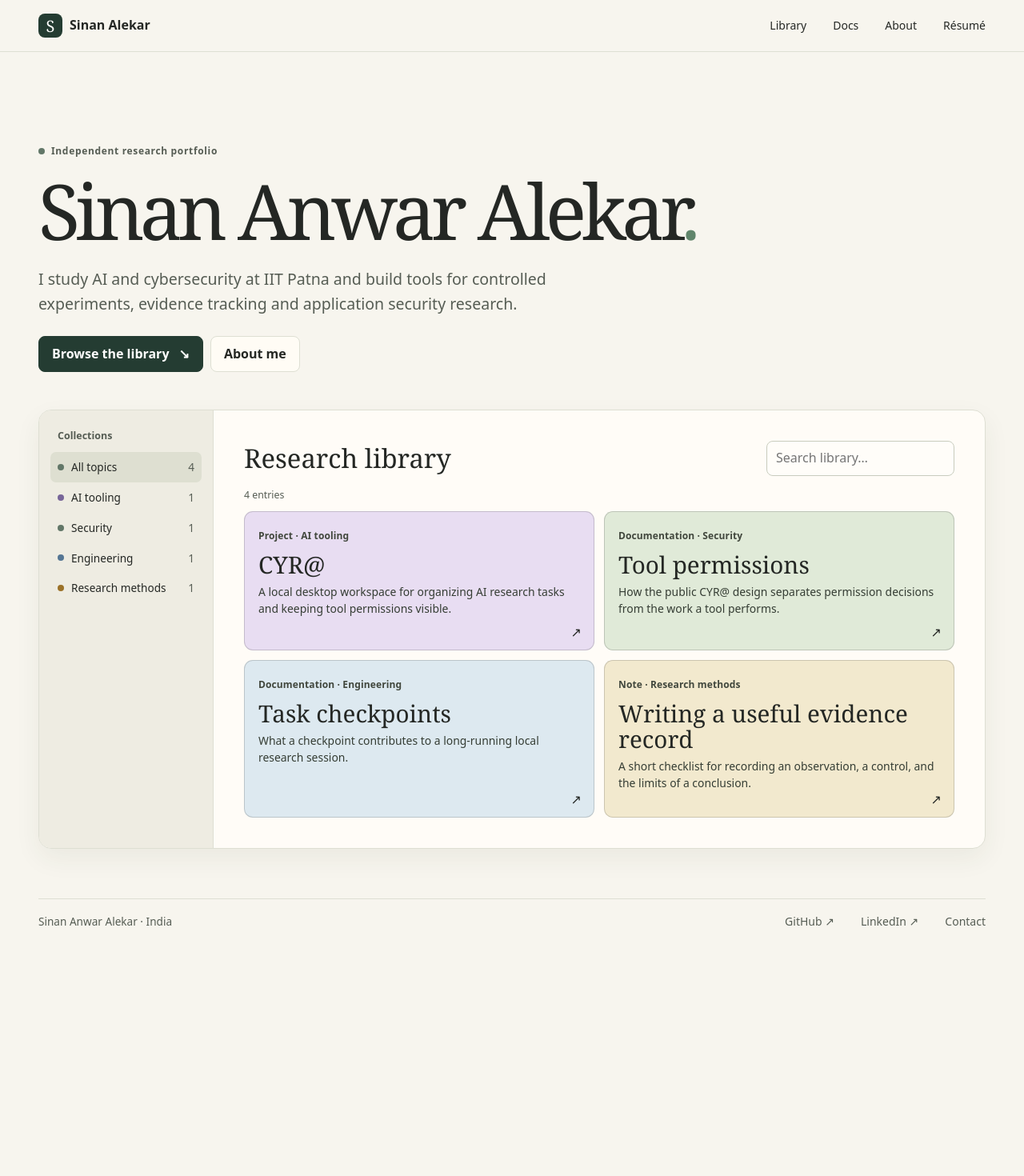
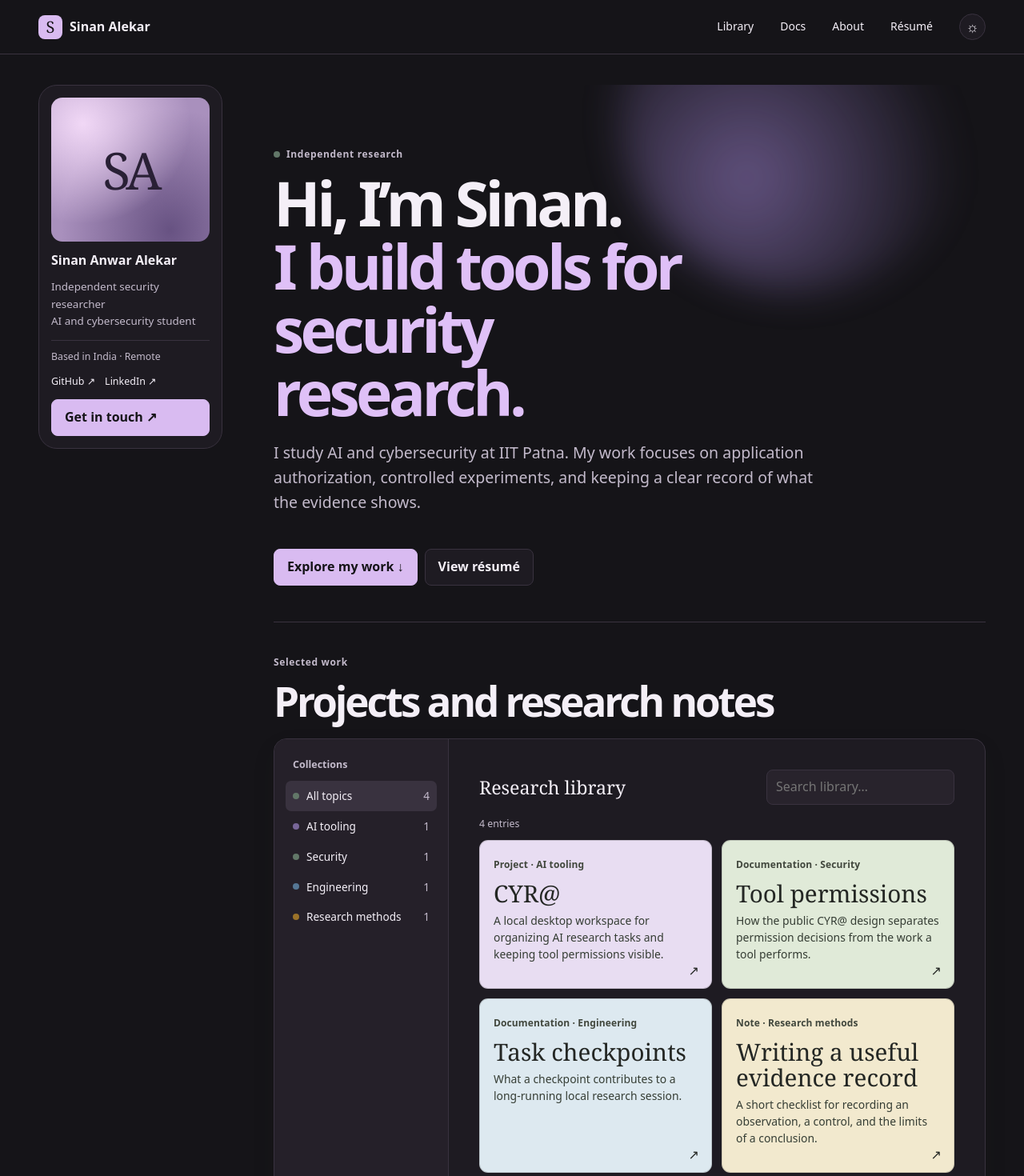
Before and after one commit to sinanalekar/sinan-portfolio, a Next.js app: page / in a window 1280 px wide. Shown: the top 1470 px of the page at 80% size. Before the commit the page ends 1180 px from the top, so only its background shows below. Built offline with nearby package versions, Linux system fonts and the light colour scheme; no server answers.

Commit message:
Add studio-inspired portfolio homepage and theme switcher (#4)

```diff
--- a/app/globals.css
+++ b/app/globals.css
@@ -65,3 +65,45 @@ input,textarea,select{width:100%;min-width:0;border:1px solid #c8ccbe;background
 @media(max-width:720px){.shell{width:calc(100% - 32px)}.catalog{display:block}.shelf{border-right:0;border-bottom:1px solid var(--line);display:flex;flex-wrap:wrap;gap:4px}.shelf h2{width:100%}.shelf button{width:auto}.count{margin-left:2px}}
 @media(max-width:450px){.top-inner,.footer{align-items:flex-start;flex-direction:column;gap:8px}.cards,.form-row{grid-template-columns:1fr}.intro{padding-top:45px}.catalog-bar input{width:100%}}
 @media(prefers-reduced-motion:reduce){*,*::before,*::after{animation:none!important;transition:none!important}}
+
+/* The studio layout keeps the profile in view while the work scrolls. */
+:root{--surface:#fffdf8;--shelf:#edeae1;--accent:#694e97;--hero-orb:#b7a1ec;--field:#fffdf9}
+html{scroll-behavior:smooth}
+html:not([data-theme=light]){color-scheme:dark;--paper:#151418;--ink:#f4eff7;--muted:#c3bacb;--line:#39323f;--green:#d9bbf1;--surface:#1e1b22;--shelf:#252029;--accent:#dfc0f7;--hero-orb:#8770b1;--field:#28232c}
+.top{position:sticky;top:0;z-index:3;background:var(--paper)}
+.top nav{align-items:center}
+.theme-toggle{display:grid;place-items:center;width:33px;height:33px;border-radius:50%;border:1px solid var(--line);background:var(--surface);color:var(--ink);font-size:1.1rem}
+.studio{display:grid;grid-template-columns:230px minmax(0,1fr);gap:clamp(22px,5vw,76px);padding-block:38px 54px}
+.profile-panel{align-self:start;position:sticky;top:104px;border:1px solid var(--line);background:var(--surface);border-radius:23px;padding:15px;display:grid;gap:12px}
+.profile-panel h2{font:650 1rem var(--sans)}
+.profile-panel p{margin:0;font-size:.84rem;color:var(--muted)}
+.profile-art{aspect-ratio:1.1;border-radius:14px;display:grid;place-items:center;overflow:hidden;background:radial-gradient(ellipse at 20% 18%,#f1d8f6,transparent 60%),radial-gradient(ellipse at 75% 92%,#675282,transparent 65%),#a990bd;color:#292035}
+.profile-art span{font:500 clamp(2rem,5vw,4rem) var(--serif);letter-spacing:-.07em}
+.profile-location{padding-top:10px;border-top:1px solid var(--line);font-size:.77rem;color:var(--muted)}
+.profile-links{display:flex;gap:12px;font-size:.78rem}.profile-links a:hover{text-decoration:underline}
+.studio-hero{min-height:490px;display:flex;flex-direction:column;align-items:flex-start;justify-content:center;position:relative;isolation:isolate;overflow:hidden;padding:65px 0 45px}
+.studio-hero h1,.studio-section>h2{font-family:var(--sans);font-weight:550;letter-spacing:-.06em}
+.studio-hero h1{font-size:clamp(2.65rem,6vw,5.55rem);max-width:12ch;line-height:1.03}
+.studio-hero h1 span{color:var(--accent)}
+.studio-orb{position:absolute;z-index:-1;right:1%;top:-29%;width:min(43vw,430px);aspect-ratio:1;border-radius:50%;background:radial-gradient(circle at 36% 68%,var(--hero-orb),transparent 64%);filter:blur(23px);opacity:.68;animation:float-orb 12s ease-in-out infinite alternate}
+@keyframes float-orb{to{transform:translate(-25px,32px) scale(1.08)}}
+.studio-hero .eyebrow,.studio-hero h1,.studio-hero .lede,.studio-hero .actions{animation:arrive 560ms ease backwards}
+.studio-hero h1{animation-delay:80ms}.studio-hero .lede{animation-delay:150ms}.studio-hero .actions{animation-delay:210ms}
+.studio-section{padding:28px 0 37px;border-top:1px solid var(--line);scroll-margin-top:86px}
+.studio-section>h2{font-size:clamp(1.9rem,4vw,3.2rem);margin-bottom:19px}
+.studio-section .catalog{margin:0}.studio-section .catalog-bar h2{font-size:1.45rem}
+.timeline{display:grid;grid-template-columns:repeat(2,minmax(0,1fr));gap:1px;background:var(--line);border:1px solid var(--line);border-radius:13px;overflow:hidden}
+.timeline>div{background:var(--surface);padding:17px}.timeline p,.studio-contact p{color:var(--muted);margin:5px 0}
+.tool-grid{list-style:none;padding:0;display:flex;flex-wrap:wrap;gap:8px}
+.tool-grid li{padding:8px 16px;border:1px solid var(--line);border-radius:8px;background:var(--surface)}
+.studio-contact .button{margin-top:15px}
+.catalog,.button{background:var(--surface)}.shelf{background:var(--shelf)}
+input,textarea,select{background:var(--field);border-color:var(--line)}
+.card{color:#242724}.card:focus-visible{outline-offset:-4px}
+.shelf button[aria-pressed=true],.shelf button:hover{background:var(--line)}
+.primary,.brand span{background:var(--green);border-color:var(--green);color:var(--paper)}
+.primary:hover{background:var(--green);filter:brightness(.92)}
+@media(max-width:900px){.studio .catalog{display:block}.studio .shelf{border-right:0;border-bottom:1px solid var(--line);display:flex;flex-wrap:wrap;gap:4px}.studio .shelf h2{width:100%}.studio .shelf button{width:auto}}
+@media(max-width:720px){.studio{display:flex;flex-direction:column;gap:8px;padding-top:20px}.profile-panel{position:static;grid-template-columns:52px 1fr;column-gap:12px;row-gap:3px;width:100%;align-items:center}.profile-art{grid-row:span 2;aspect-ratio:1}.profile-art span{font-size:1.35rem}.profile-panel .profile-location,.profile-panel .profile-links,.profile-panel>.button{display:none}.studio-hero{min-height:0;padding:45px 0}.studio-orb{width:230px;top:-24%}}
+@media(max-width:450px){.timeline{grid-template-columns:1fr}.top nav{width:100%;justify-content:space-between;gap:8px}}
+@media(prefers-reduced-motion:reduce){html{scroll-behavior:auto}}
--- a/app/layout.tsx
+++ b/app/layout.tsx
@@ -2,6 +2,7 @@ import type { Metadata } from "next";
 import Link from "next/link";
 import "./globals.css";
 import { links } from "./data";
+import Theme from "./theme";
 
 export const metadata: Metadata = {
   metadataBase: new URL(process.env.NEXT_PUBLIC_SITE_URL || "https://sinan-alekar.vercel.app"),
@@ -12,14 +13,15 @@ export const metadata: Metadata = {
 
 export default function RootLayout({ children }: { children: React.ReactNode }) {
   return (
-    <html lang="en">
+    <html lang="en" suppressHydrationWarning>
+      <head><script dangerouslySetInnerHTML={{ __html: "try{document.documentElement.dataset.theme=localStorage.getItem('portfolio-theme')||'dark'}catch{}" }} /></head>
       <body>
         <a className="skip" href="#main">Skip to content</a>
         <header className="top"><div className="shell top-inner">
           <Link className="brand" href="/"><span aria-hidden="true">S</span> Sinan Alekar</Link>
           <nav aria-label="Primary">
             <Link href="/library">Library</Link><Link href="/docs">Docs</Link>
-            <Link href="/about">About</Link><Link href="/resume">Résumé</Link>
+            <Link href="/about">About</Link><Link href="/resume">Résumé</Link><Theme />
           </nav>
         </div></header>
         <main id="main" className="shell">{children}</main>
--- a/app/page.tsx
+++ b/app/page.tsx
@@ -1,14 +1,48 @@
 import Link from "next/link";
 import Catalog from "./catalog";
+import { links } from "./data";
+
+const tools = ["Python", "TypeScript", "React", "FastAPI", "PostgreSQL", "Git", "Docker"];
 
 export default function Home() {
-  return <>
-    <section className="intro">
-      <p className="eyebrow"><span className="dot" /> Independent research portfolio</p>
-      <h1>Sinan Anwar Alekar<span>.</span></h1>
-      <p className="lede">I study AI and cybersecurity at IIT Patna and build tools for controlled experiments, evidence tracking and application security research.</p>
-      <div className="actions"><Link className="primary button" href="/library">Browse the library <span aria-hidden="true">↘</span></Link><Link className="button" href="/about">About me</Link></div>
-    </section>
-    <Catalog />
-  </>;
+  return <div className="studio">
+    <aside className="profile-panel" aria-label="Profile">
+      <div className="profile-art" aria-hidden="true"><span>SA</span></div>
+      <h2>Sinan Anwar Alekar</h2>
+      <p>Independent security researcher<br />AI and cybersecurity student</p>
+      <div className="profile-location">Based in India · Remote</div>
+      <div className="profile-links"><a href={links.github}>GitHub ↗</a><a href={links.linkedin}>LinkedIn ↗</a></div>
+      <Link className="button primary" href="/contact">Get in touch ↗</Link>
+    </aside>
+    <div className="studio-content">
+      <section className="studio-hero">
+        <div className="studio-orb" aria-hidden="true" />
+        <p className="eyebrow"><span className="dot" /> Independent research</p>
+        <h1>Hi, I’m Sinan.<br /><span>I build tools for security research.</span></h1>
+        <p className="lede">I study AI and cybersecurity at IIT Patna. My work focuses on application authorization, controlled experiments, and keeping a clear record of what the evidence shows.</p>
+        <div className="actions"><a className="button primary" href="#work">Explore my work ↓</a><Link className="button" href="/resume">View résumé</Link></div>
+      </section>
+      <section className="studio-section" id="work">
+        <p className="eyebrow">Selected work</p><h2>Projects and research notes</h2>
+        <Catalog />
+      </section>
+      <section className="studio-section" id="background">
+        <p className="eyebrow">Background</p><h2>Education and experience</h2>
+        <div className="timeline">
+          <div><strong>IIT Patna</strong><p>BS–MS in Artificial Intelligence and Cybersecurity · Ongoing</p></div>
+          <div><strong>Computer Engineering</strong><p>B.Tech · Ongoing</p></div>
+          <div><strong>Independent security research</strong><p>Application authorization, Python research tooling, and coordinated disclosure.</p></div>
+          <div><strong>Freelance technical support and online research</strong><p>Remote · 2023</p></div>
+        </div>
+      </section>
+      <section className="studio-section">
+        <p className="eyebrow">Toolbox</p><h2>Tools I use</h2>
+        <ul className="tool-grid">{tools.map(tool => <li key={tool}>{tool}</li>)}</ul>
+      </section>
+      <section className="studio-section studio-contact">
+        <h2>Let’s talk about your project.</h2><p>I’m open to remote internships and early-career roles in security, AI and software engineering.</p>
+        <Link className="button primary" href="/contact">Contact me ↗</Link>
+      </section>
+    </div>
+  </div>;
 }
--- /dev/null
+++ b/app/theme.tsx
@@ -0,0 +1,23 @@
+"use client";
+
+import { useSyncExternalStore } from "react";
+
+function subscribe(listener: () => void) {
+  window.addEventListener("portfolio-theme", listener);
+  return () => window.removeEventListener("portfolio-theme", listener);
+}
+
+function currentTheme() {
+  return document.documentElement.dataset.theme || "dark";
+}
+
+export default function Theme() {
+  const theme = useSyncExternalStore(subscribe, currentTheme, () => "dark");
+  function toggle() {
+    const next = currentTheme() === "dark" ? "light" : "dark";
+    document.documentElement.dataset.theme = next;
+    try { localStorage.setItem("portfolio-theme", next); } catch {}
+    window.dispatchEvent(new Event("portfolio-theme"));
+  }
+  return <button className="theme-toggle" onClick={toggle} aria-label={theme === "dark" ? "Switch to light theme" : "Switch to dark theme"}>{theme === "dark" ? "☼" : "☾"}</button>;
+}
```
